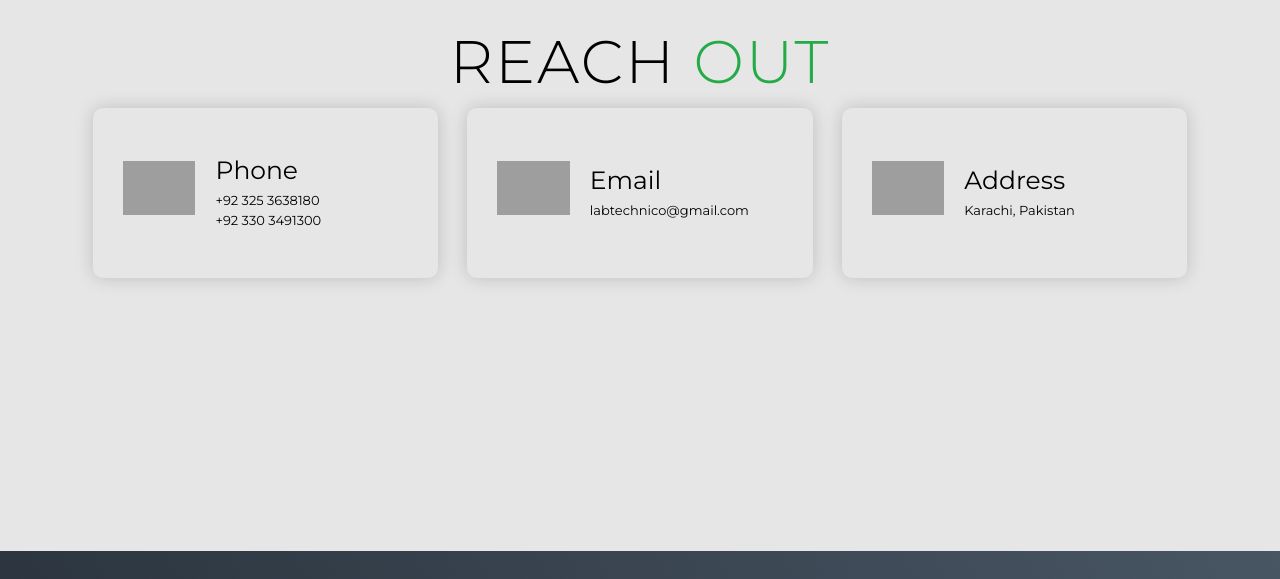
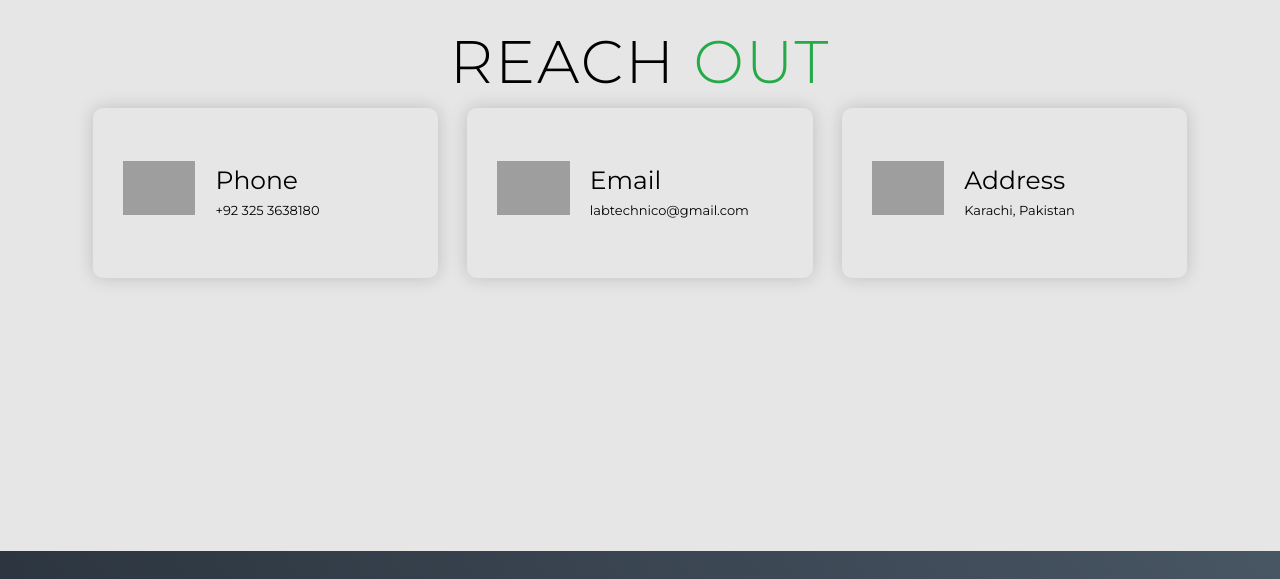
Before and after one commit to technicolabs/Company-portfolio, a plain HTML site: page index.html in a window 1280 px wide. Shown: the part 5392-5971 px from the top of the page. Drawn offline with Linux system fonts and the light colour scheme; grey boxes are pictures that could not be loaded.

Commit message:
Update index.html

```diff
--- a/index.html
+++ b/index.html
@@ -184,7 +184,7 @@ Technicolabs is a software company that provides tailored solutions in web devel
           <div class="contact-info">
             <h1>Phone</h1>
             <h2>+92 325 3638180</h2>
-            <h2>+92 330 3491300</h2>
+
           </div>
         </div>
         <div class="contact-item">
```
